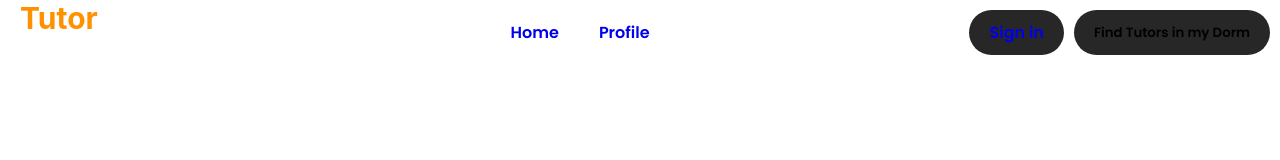
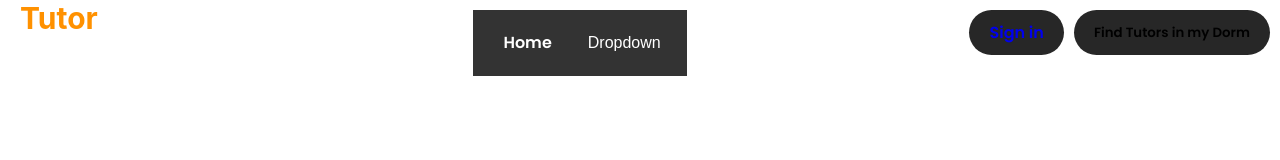
Before and after one commit to nshark/TutorMilton, a React (Create React App) app in the folder frontend/tutor-milton/: page /signin in a window 1280 px wide. Shown: the top 160 px of the page. Built offline with nearby package versions, Linux system fonts and the light colour scheme; no server answers.

Commit message:
angular drop down menu in react

```diff
--- a/frontend/tutor-milton/src/components/Header.css
+++ b/frontend/tutor-milton/src/components/Header.css
@@ -92,3 +92,65 @@
     height: fit-content;
     padding: 20%;
   }
+
+  .navbar {
+    overflow: hidden;
+    background-color: #333;
+    font-family: Arial;
+  }
+
+  .navbar a {
+    float: left;
+    font-size: 16px;
+    color: white;
+    text-align: center;
+    padding: 14px 16px;
+    text-decoration: none;
+  }
+
+  .dropdown {
+    float: left;
+    overflow: hidden;
+  }
+
+  .dropdown .dropbtn {
+    font-size: 16px;
+    border: none;
+    outline: none;
+    color: white;
+    padding: 14px 16px;
+    background-color: inherit;
+    font-family: inherit; /* Important for vertical align on mobile phones */
+    margin: 0; /* Important for vertical align on mobile phones */
+  }
+
+  .navbar a:hover, .dropdown:hover .dropbtn {
+    background-color: red;
+  }
+
+  .dropdown-content {
+    display: none;
+    position: absolute;
+    background-color: #f9f9f9;
+    min-width: 160px;
+    box-shadow: 0px 8px 16px 0px rgba(0,0,0,0.2);
+    z-index: 1;
+  }
+
+  .dropdown-content a {
+    float: none;
+    color: black;
+    padding: 12px 16px;
+    text-decoration: none;
+    display: block;
+    text-align: left;
+  }
+
+  .dropdown-content a:hover {
+    background-color: #ddd;
+  }
+
+  /* Show the dropdown menu on hover */
+  .dropdown:hover .dropdown-content {
+    display: block;
+  }
--- a/frontend/tutor-milton/src/components/Header.js
+++ b/frontend/tutor-milton/src/components/Header.js
@@ -9,12 +9,18 @@ const Header = ({ loggedIn, username }) => {
                 <span className="top-bar-title-tutor">Tutor</span>
                 <span className="top-bar-title-milton">Milton</span>
             </h1>
-            <div id="Navigation_Menu">
+            <div id="Navigation_Menu" class="navbar">
                     <li>
                         <NavLink exact to="/" className="Navigation" activeClassName="activeRoute">Home</NavLink>
                     </li>
-                    <li>
-                        <NavLink exact to="/profile" className="Navigation" activeClassName="activeRoute">Profile</NavLink>
+                    <li class="dropdown">
+                    <button class="dropbtn">Dropdown
+                        <i class="fa fa-caret-down"></i>
+                    </button>
+                        <div class="dropdown-content">
+                        <NavLink exact to="/tutorprofile" className="DropDownNavigation" activeClassName="activeRoute">Tutee Profile</NavLink>
+                        <NavLink exact to="/tuteeprofile" className="DropDownNavigation" activeClassName="activeRoute">Tutor Profile</NavLink>
+                        </div>
                     </li>
                 </div>
             <div className="top-bar-nav">
```
